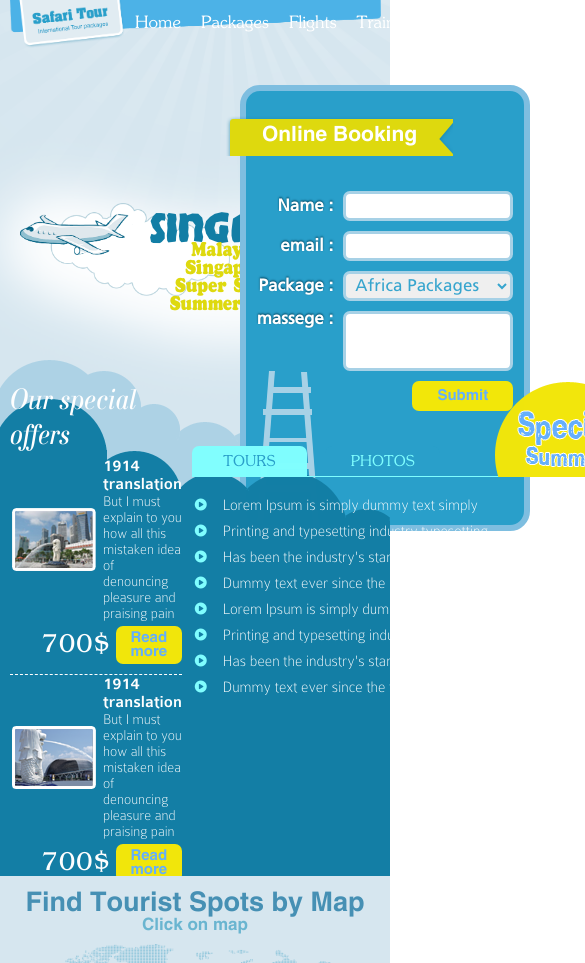
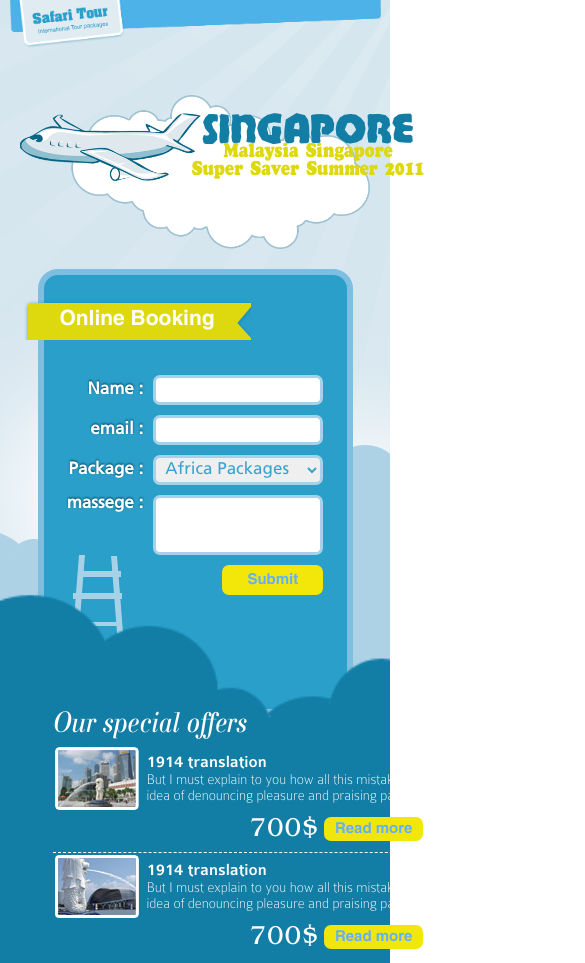
Before and after one commit to Ackur/template2, a plain HTML site: page index.html in a window 390 px wide. Shown: the top 963 px of the page, 585 px wide, since content can reach past the window. Drawn offline with nearby package versions, Linux system fonts and the light colour scheme.

Commit message:
media_query max-768

```diff
--- a/sass/_media.sass
+++ b/sass/_media.sass
@@ -38,7 +38,7 @@
             .baner-info
                 top: -240px
                 left: 80px
-                width: 100%
+                width: 315px
                 .text-slider
                     width: 75% !important
                     h2
@@ -56,7 +56,7 @@
             padding-left: 10px
             .specialOffers
                 align-content: end
-                margin-right: inherit
+                margin-right: 0
                 .specialOffers-item
                     grid-gap: 5px
                     padding: inherit
@@ -114,8 +114,70 @@
 //   ##Screen = B/w 481px to 767px
 // */
 
-@media (min-width: 481px) and (max-width: 767px)
-  //CSS
+@media only screen and (max-width: 767px)
+    header
+        background-size: initial
+        .cloud2
+            background-size: auto
+            background-position: right
+            margin-top: -270px
+        .header-navbar
+            .container
+                height: 95px
+                menu
+                    display: none
+
+    .hd-wrap
+        grid-template-columns: 1fr
+        justify-items: center
+        row-gap: 20px
+        .header-baner
+            .baner-info
+                top: -135px
+                left: 120px
+        .header-form
+            margin: 0
+            width: 90%
+            .headerForm
+                textarea
+                    z-index: 1
+
+
+
+    .cloud1
+        height: auto
+        background-size: cover
+        background-position: center
+        margin-top: -530px
+        .container
+            grid-template-columns: 1fr
+            padding-top: 230px
+            padding-right: 10px
+            justify-items: center
+            row-gap: 20px
+
+    .footer
+        .container
+            grid-template-columns: 1fr
+            justify-items: center
+            text-align: -webkit-center
+            .social
+                grid-column: inherit
+                grid-template-columns: 1fr
+                grid-gap: 30px
+            .copyright
+                grid-column: inherit
+                grid-template-columns: 1fr
+
+    .touristMap-info
+        display: none
+
+    .toursInfo
+        justify-self: inherit
+        width: inherit
+        max-width: 460px
+        .toursInfo-button
+            padding: 0
 
 // /*
 //   ##Device = Most of the Smartphones Mobiles (Portrait)
```
Also changed, not shown: css/style.css, 1 other file.
